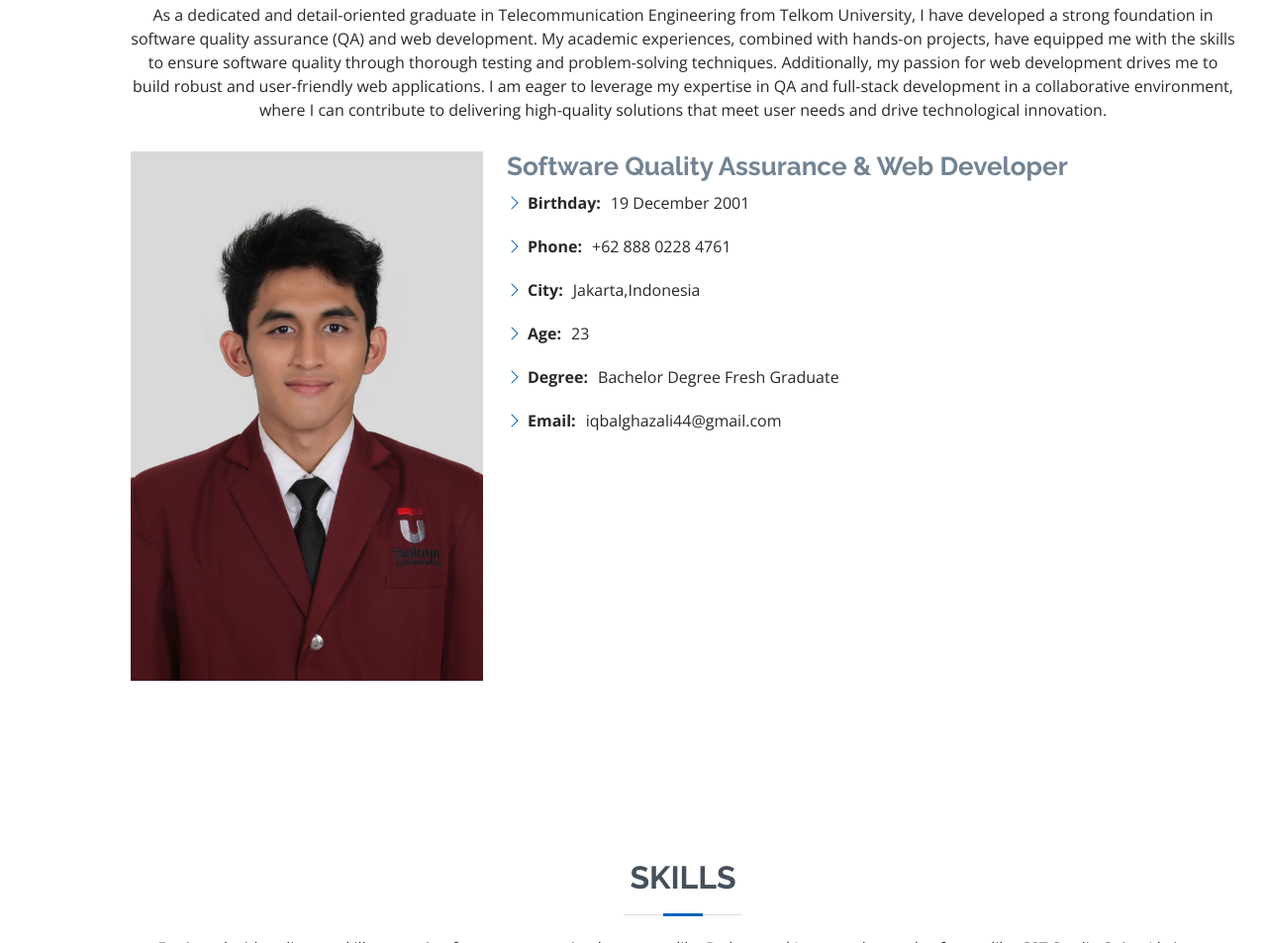
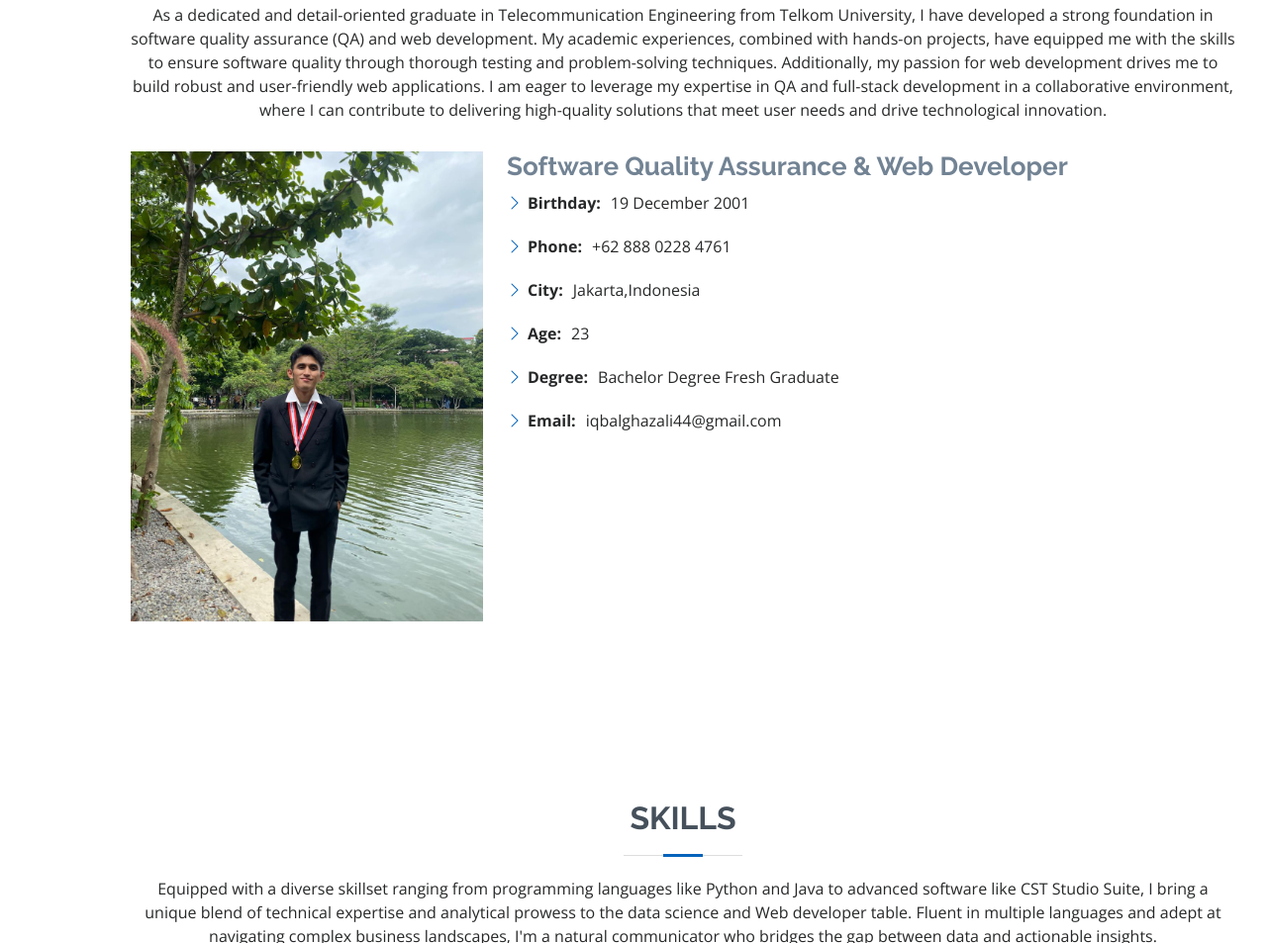
Before and after one commit to iqbalghazali/iqbalghazali.github.io, a plain HTML site: page index.html in a window 1280 px wide. Shown: the part 935-1888 px from the top of the page at 99% size. Drawn offline with nearby package versions, Linux system fonts and the light colour scheme.

Commit message:
change profile photo

```diff
--- a/index.html
+++ b/index.html
@@ -91,7 +91,7 @@
 
         <div class="row">
           <div class="col-lg-4">
-            <img src="assets/img/iqbal-new.jpg" class="img-fluid" alt="">
+            <img src="assets/img/wisuda.jpg" class="img-fluid" alt="">
           </div>
           <div class="col-lg-8 pt-4 pt-lg-0 content">
             <h3>Software Quality Assurance &amp; Web Developer</h3>
```
Also changed, not shown: assets/img/wisuda.jpg (added).
